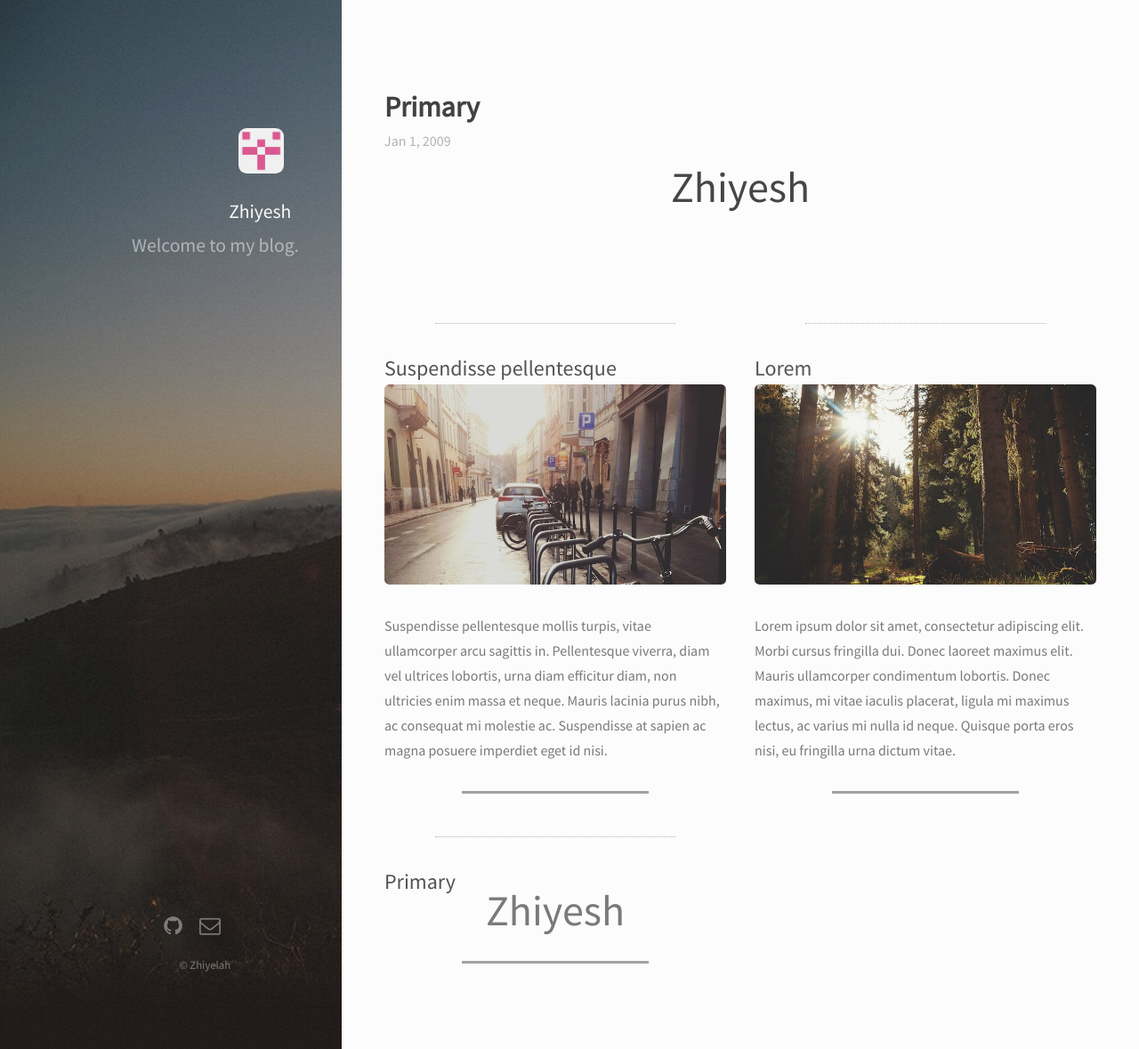
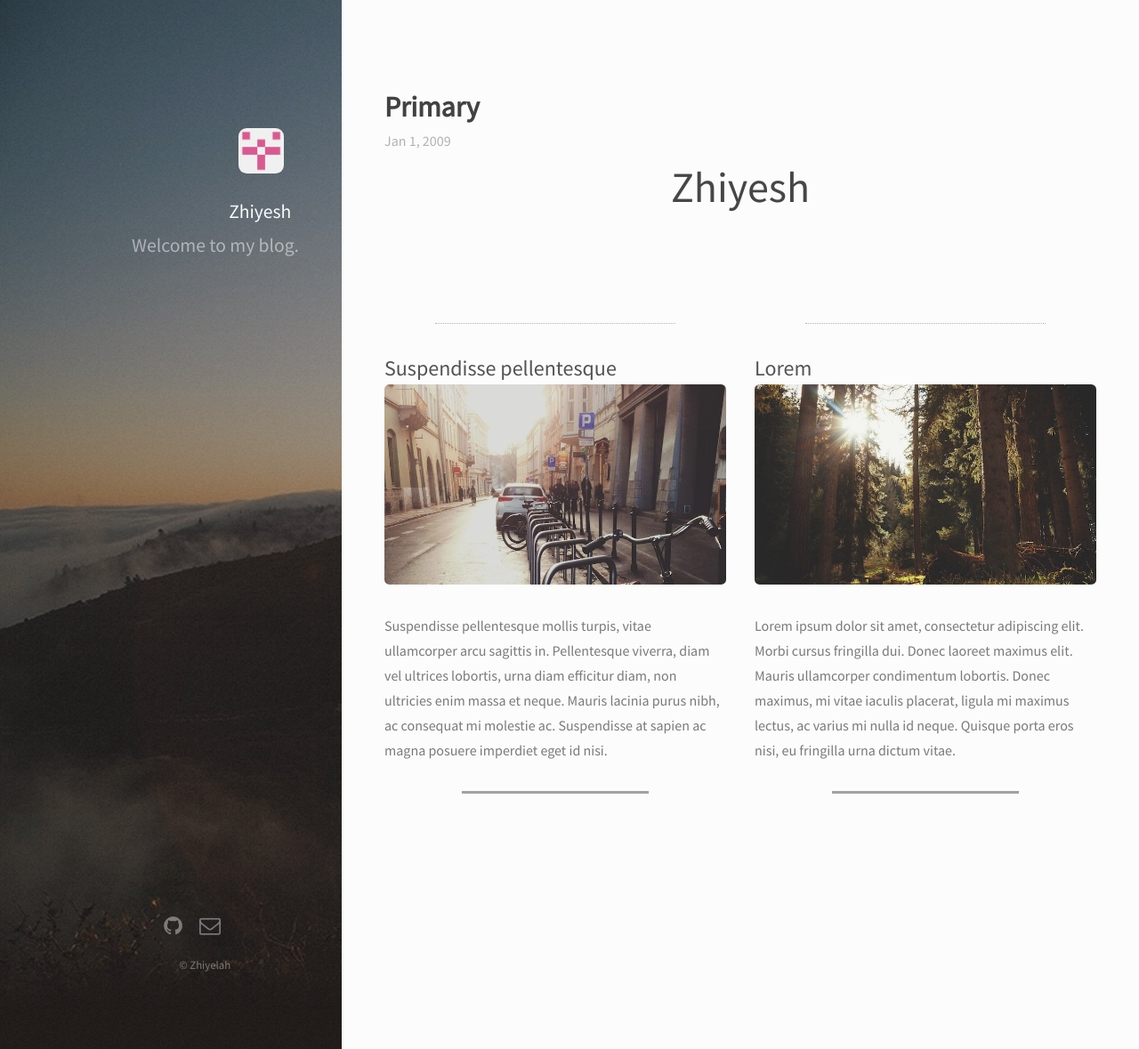
Before and after one commit to Zhiyelah/zhiyelah.github.io, a Jekyll site: the page built from index.html, in a window 1280 px wide and 1179 px high. Shown: the whole window at 89% size. Built offline with Jekyll 4.4.1, drawn with Linux system fonts in a browser that asks for light colours; nearby versions of some CDN libraries.

Commit message:
Update index.html

```diff
--- a/index.html
+++ b/index.html
@@ -20,6 +20,7 @@ layout: default
   <section>
     <div class="row">
       {% for post in site.posts %}
+        {% if post.title != 'Primary' %}
         <article class="{% cycle '6u', '6u$' %} 12u(small)">
           <header>
             <hr class="divide">
@@ -35,6 +36,7 @@ layout: default
             <hr class="divide">
           </footer>
         </article>
+        {% endif %}
       {% endfor %}
     </div>
   </section>
```
